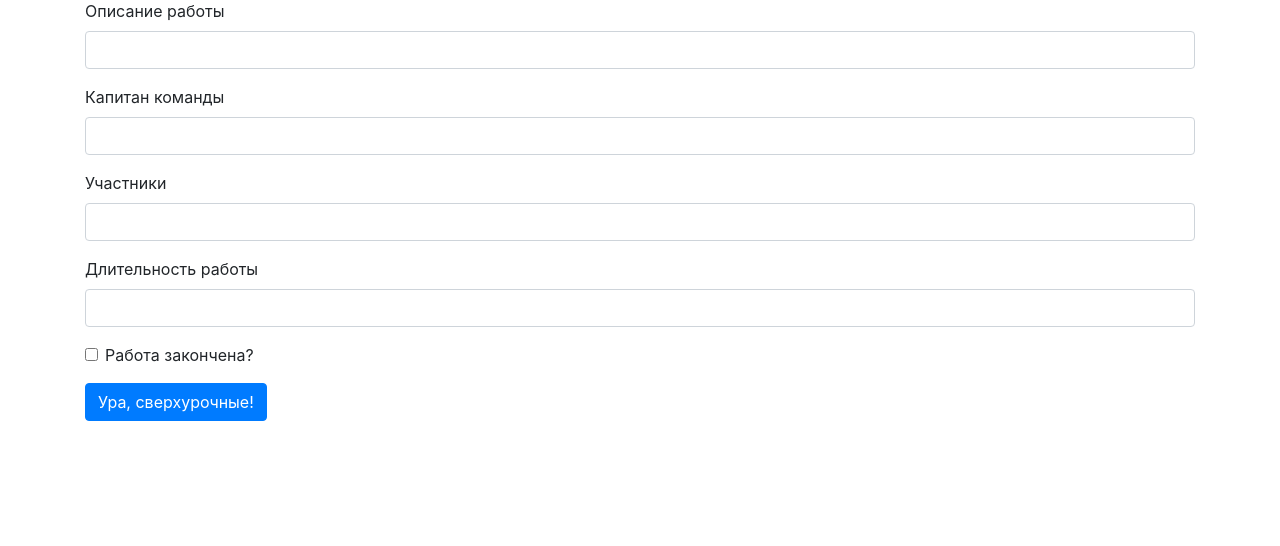
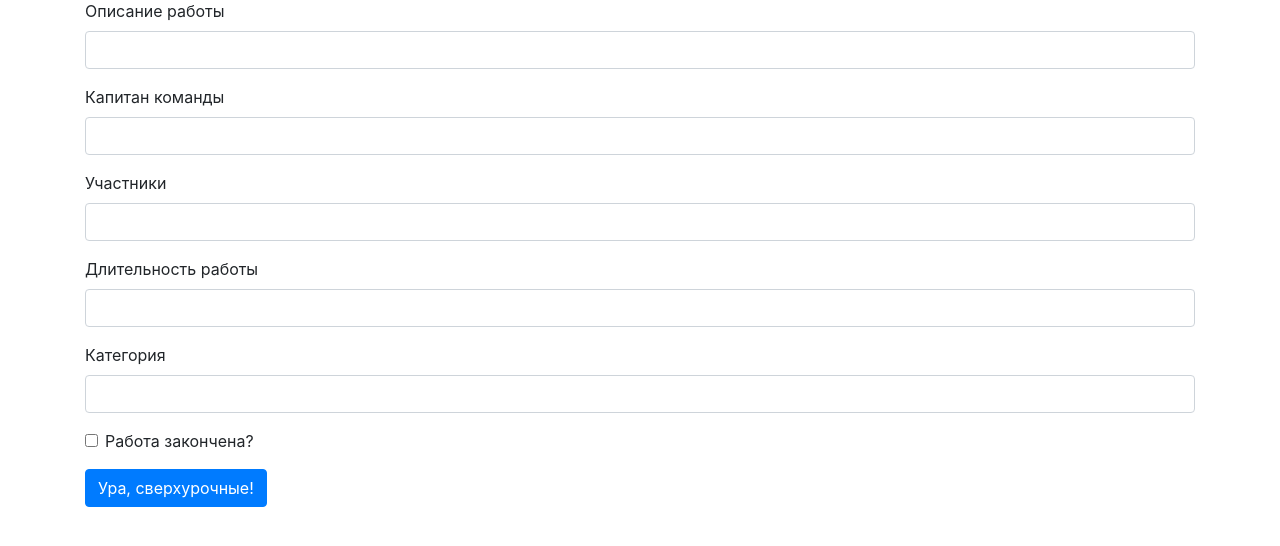
Before and after one commit to DanielBash/yandex-flask, a Flask app: template templates/job.html in a window 1280 px wide. Shown: the part 127-673 px from the top of the page. Run offline with Flask 3, Linux system fonts and the light colour scheme; the template is opened without the code that fills it: values that come from a table or form of the project are taken from there, others are empty; some libraries are stand-ins or nearby versions.

Commit message:
Finished all shit

```diff
--- a/forms.py
+++ b/forms.py
@@ -28,6 +28,7 @@ class JobForm(FlaskForm):
     team_leader = IntegerField('Капитан команды', validators=[DataRequired()])
     collaborators = StringField('Участники', validators=[DataRequired()])
     work_size = IntegerField('Длительность работы', validators=[DataRequired()])
+    category = IntegerField('Категория', validators=[DataRequired()])
     is_finished = BooleanField('Работа закончена?')
     submit = SubmitField('Ура, сверхурочные!')
 
--- a/main.py
+++ b/main.py
@@ -91,6 +91,7 @@ def addjob():
             collaborators=form.collaborators.data,
             team_leader=form.team_leader.data,
             work_size=form.work_size.data,
+            category=form.category.data
         )
 
         session.add(job)
@@ -120,6 +121,7 @@ def editjob(job_id):
         job.team_leader = form.team_leader.data
         job.work_size = form.work_size.data
         job.creator_id = current_user.id
+        job.category = form.category.data
 
         session.commit()
         session.close()
--- a/templates/index.html
+++ b/templates/index.html
@@ -11,6 +11,7 @@
 <th>Капитан</th>
 <th>Длительность</th>
 <th>Список участников</th>
+<th>Категория</th>
 <th>Закончено?</th>
 </tr>
 </thead>
@@ -20,6 +21,7 @@
 <td>{{ i.team_leader }}</td>
 <td>{{ i.duration }}</td>
 <td>{{ i.collaborators }}</td>
+<td>{{ i.category }}</td>
 <td>
 {% if i.is_finished %}
 <span class="badge bg-success">Да</span>
--- a/templates/job.html
+++ b/templates/job.html
@@ -25,6 +25,11 @@
 {{ form.work_size(class="form-control") }}
 </div>
 
+<div class="mb-3">
+{{ form.category.label(class="form-label") }}
+{{ form.category(class="form-control") }}
+</div>
+
 <div class="mb-3 form-check">
 {{ form.is_finished(class="form-check-input") }}
 {{ form.is_finished.label(class="form-check-label") }}
```
Also changed, not shown: data/jobs.py (+8 -0 lines), 1 other file.
